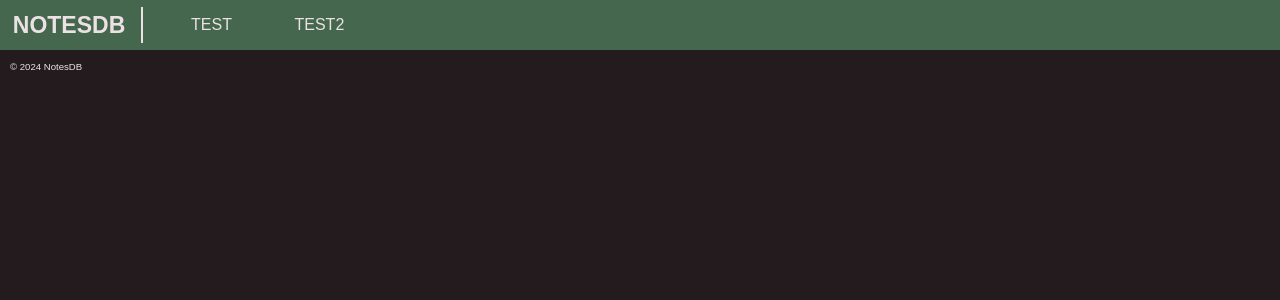
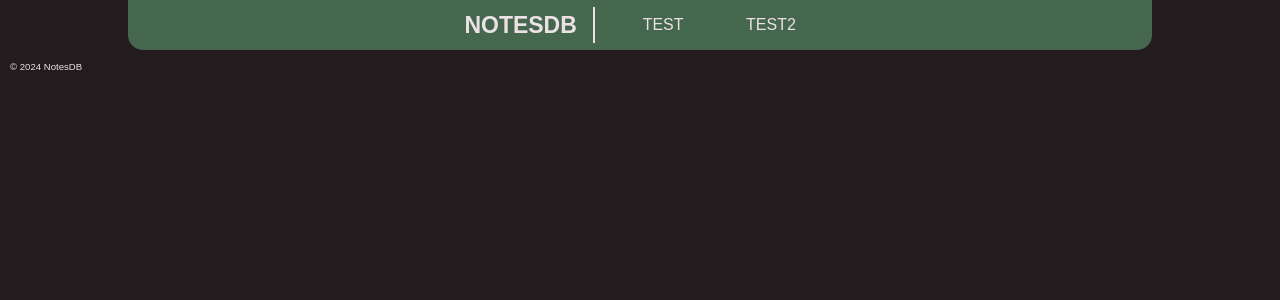
Before and after one commit to cenekp74/notesdb, a Python web app: template app/templates/base.html in a window 1280 px wide. Shown: the top 300 px of the page. Run offline with Jinja, Linux system fonts and the light colour scheme; the template is opened without the code that fills it, so the values that code supplies are empty; some libraries are stand-ins or nearby versions.

Commit message:
topnav styling

```diff
--- a/app/static/css/main.css
+++ b/app/static/css/main.css
@@ -90,6 +90,11 @@ button:not(:disabled) {
 }
 
 /* #region topnav*/
+.topnav-wrapper {
+    display: flex;
+    justify-content: center;
+    width: 100vw;
+}
 .topnav {
     overflow: hidden;
     background-color: var(--secondary-color);
@@ -97,8 +102,12 @@ button:not(:disabled) {
     display: flex;
     min-height: 50px;
     position: fixed;
-    width: 100%;
+    width: auto;
+    min-width: 80%;
     z-index: 10;
+    justify-content: center;
+    border-bottom-left-radius: var(--border-radius);
+    border-bottom-right-radius: var(--border-radius);
 }
 
 .topnav a {
@@ -294,11 +303,13 @@ footer p {
     }
 }
 
-@media screen and (max-width: 1090px) { /* stejny jako breakpoint v program.css */
+@media screen and (max-width: 1090px) {
     .topnav:not(.responsive) a:not(.logo):not(.active):not(.icon) {
         display: none;
     }
-
+    .topnav {
+        width: 100%;
+    }
     .topnav a {
         padding-left: 20px;
         padding-right: 20px;
--- a/app/templates/base.html
+++ b/app/templates/base.html
@@ -13,6 +13,7 @@
 </head>
 
 <body>
+    <div class="topnav-wrapper">
         <div class="topnav" id="topnav">
             <a href="/" class="logo">NotesDB</a>
             <div id="topnav-links" class="topnav-left topnav-links">
@@ -23,6 +24,8 @@
                 <i id="icon" class="fa fa-bars"></i>
             </a>
         </div>
+    </div>
+
     <div class="content" onclick="hide_topnav()">
         {% with messages = get_flashed_messages(with_categories=true) %}
         {% if messages %}
```
Lines whose indentation alone changed are shown as unchanged.
